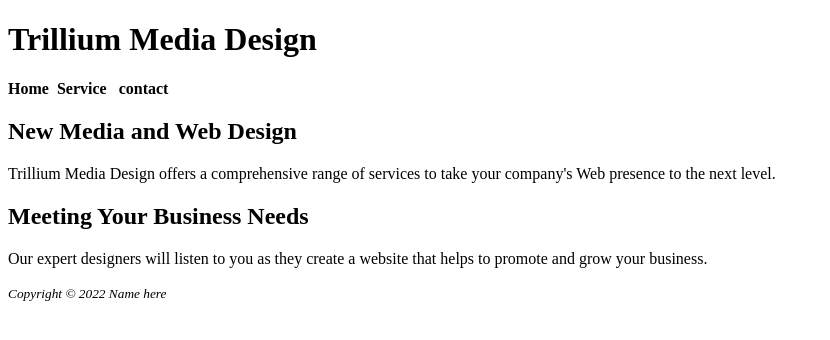
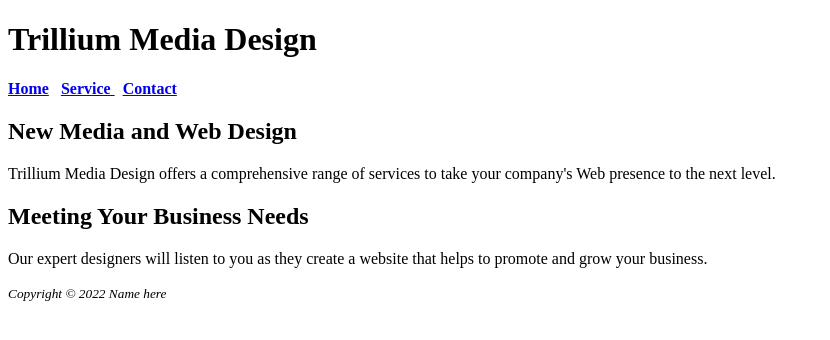
Before and after one commit to Danbaz7/Global, a plain HTML site: page prac2/structPrac/index.html in a window 1280 px wide. Shown: the whole page, without its empty margins (0-830 px from the left). Drawn offline with Linux system fonts and the light colour scheme.

Commit message:
Links added to nav

```diff
--- a/prac2/structPrac/index.html
+++ b/prac2/structPrac/index.html
@@ -7,7 +7,13 @@
   </head>
   <body>
     <header><h1>Trillium Media Design</h1></header>
-    <nav><b>Home &nbsp;Service &nbsp; contact </b></nav>
+    <nav>
+      <b
+        ><a href="index.html">Home</a> &nbsp;
+        <a href="service.html">Service </a>&nbsp;
+        <a href="contact.html">Contact</a></b
+      >
+    </nav>
     <main>
       <h2>New Media and Web Design</h2>
       <p>
```
